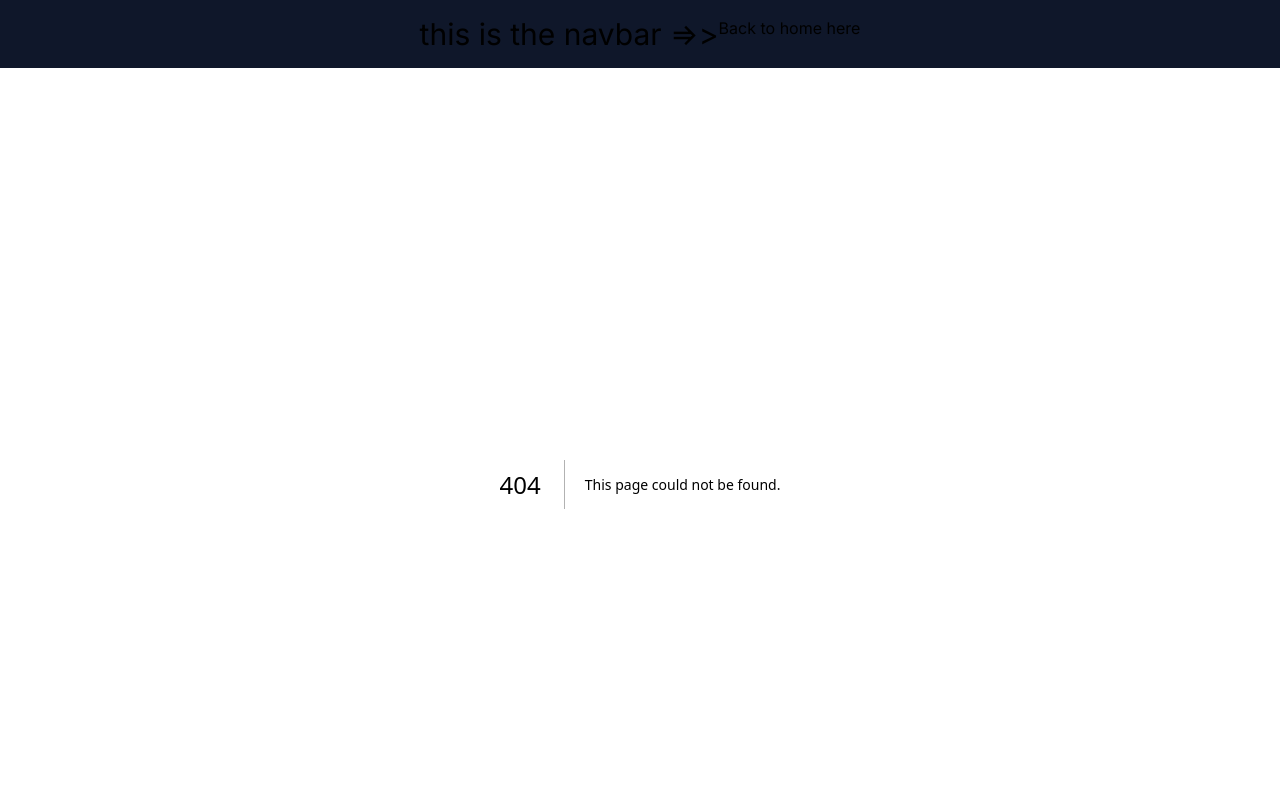
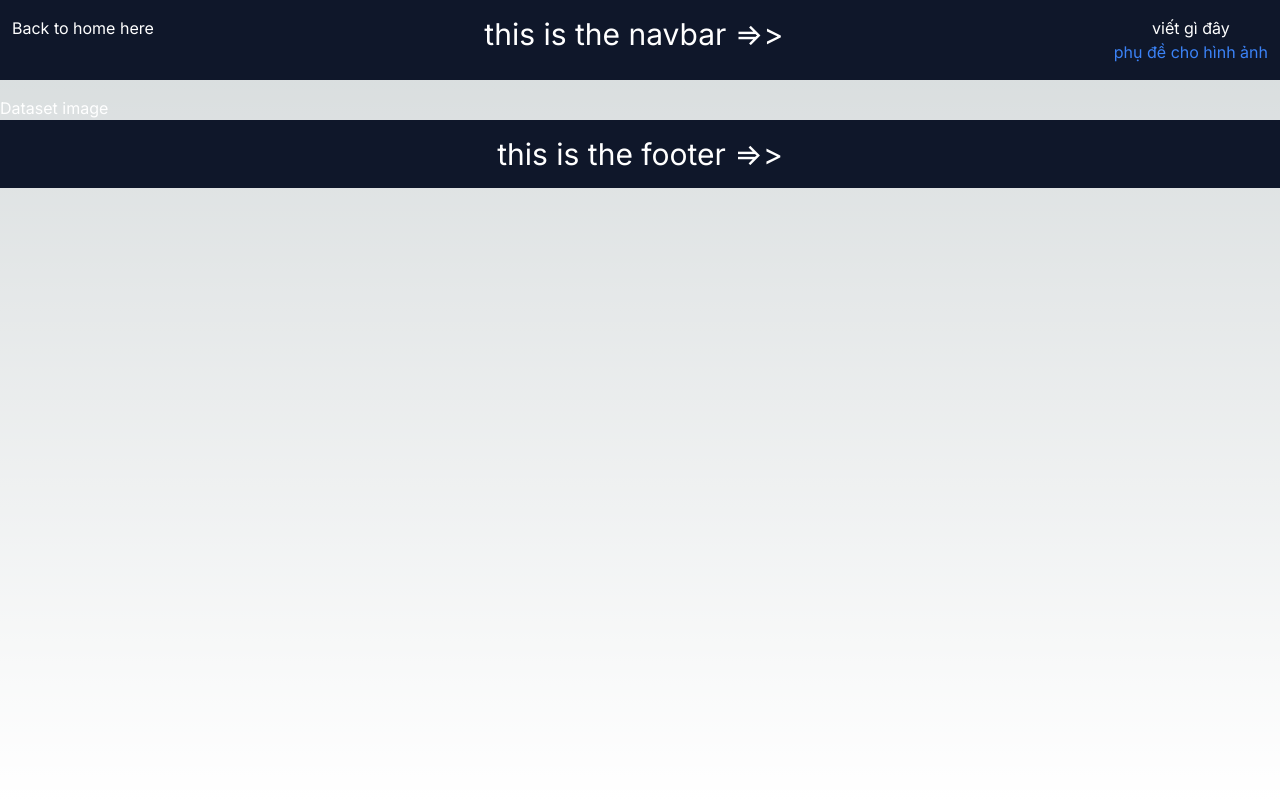
Before and after one commit to code-ga/crawl-comic, a Next.js app in the folder fe/: page /dataset/image in a window 1280 px wide. Before the commit this address had no page. Shown: the top 800 px of the page. Built offline with nearby package versions, Linux system fonts and the light colour scheme.

Commit message:
update ui

```diff
--- a/fe/src/app/chapter/[id]/page.tsx
+++ b/fe/src/app/chapter/[id]/page.tsx
@@ -41,7 +41,7 @@ export default function Page({ params }: { params: { id: string } }) {
         setChapter((pre) => ({ ...pre, loading: false }));
       });
     // eslint-disable-next-line react-hooks/exhaustive-deps
-  }, []);
+  }, [params.id]);
   if (chapterLoading) {
     return <Loading />;
   }
@@ -52,6 +52,7 @@ export default function Page({ params }: { params: { id: string } }) {
   console.log({ chapter });
   return (
     <div>
+      <button className="fixed text-center top-[50%] bg-blue-400 rotate-90">Phụ đề</button>
       <div className="text-center mb-4">
         {/* header */}
         <div>
@@ -94,11 +95,11 @@ export default function Page({ params }: { params: { id: string } }) {
             src={cdnUrl + "/image?url=" + image}
             alt={image}
             key={image}
-            width={window.innerWidth / 2}
+            width={window.innerWidth / 2 + 100}
             height={window.innerHeight / 2}
             // layout="fill" // required
             objectFit="cover" // change to suit your needs
-            className="mx-auto"
+            className="mx-auto w-auto h-auto"
           />
         ))}
       </div>
--- a/fe/src/app/comic/[id]/page.tsx
+++ b/fe/src/app/comic/[id]/page.tsx
@@ -45,7 +45,7 @@ export default function Page({ params }: { params: { id: string } }) {
         setComic((pre) => ({ ...pre, loading: false }));
       });
     // eslint-disable-next-line react-hooks/exhaustive-deps
-  }, []);
+  }, [params.id]);
   if (loading) {
     return <Loading />;
   }
@@ -229,7 +229,7 @@ export default function Page({ params }: { params: { id: string } }) {
             <div className="text-md mb-2 mt-7">
               {" "}
               <Link
-                href={`/chapter/${comic.Chapter[0].id}`}
+                href={`/chapter/${comic.Chapter[comic.Chapter.length - 1].id}`}
                 className="bg-red-700 p-3 px-5 border border-slate-700 rounded-md mx-3"
               >
                 Đọc từ đầu
--- /dev/null
+++ b/fe/src/app/dataset/image/page.tsx
@@ -0,0 +1,3 @@
+export default function Page() {
+    return <div>Dataset image</div>;
+}
--- /dev/null
+++ b/fe/src/app/dataset/page.tsx
@@ -0,0 +1,3 @@
+export default function Page() {
+    return <div>Dataset</div>;
+}
--- a/fe/src/app/template.tsx
+++ b/fe/src/app/template.tsx
@@ -6,16 +6,29 @@ export default function Template({
 }: Readonly<{ children: React.ReactNode }>) {
   return (
     <main className="w-full min-h-screen">
-      <div className="w-full flex justify-center content-center py-4 mb-4 bg-slate-900">
+      <div className="w-full flex justify-between p-3 text-center content-center py-4 mb-4 bg-slate-900">
         {/* navbar */}
+        <Link href="/">Back to home here</Link>
         <h1 className="text-3xl">this is the navbar {"=>>"}</h1>
-        <Link href="/">Back to home here</Link>
+        <div className="text-center">
+          <div>viết gì đây</div>
+          <div>
+            <Link
+              href="/dataset/image"
+              title="bạn có thể giúp chúng tôi tạo phụ đề cho hình ảnh được ko"
+              className="text-blue-500"
+              target="_blank"
+            >
+              phụ đề cho hình ảnh
+            </Link>
+          </div>
+        </div>
       </div>
       {children}
-      <div className="w-full flex justify-center content-center py-4 bg-slate-900 h-full">
+      <footer className="w-full flex justify-center content-center py-4 bg-slate-900 h-full">
         {/* footer */}
         <h1 className="text-3xl">this is the footer {"=>>"}</h1>
-      </div>
+      </footer>
     </main>
   );
 }
--- a/fe/src/components/ComicCard.tsx
+++ b/fe/src/components/ComicCard.tsx
@@ -8,7 +8,7 @@ export const ComicCard = ({ comic }: { comic: ComicsApiReturn }) => {
     return null;
   }
   return (
-    <div className="flex flex-col gap-2 bg-slate-900 m-3 border border-slate-700 justify-center content-center">
+    <div className="flex flex-col gap-2 p-3 bg-slate-900 m-3 border border-slate-700 justify-center content-center">
       <div className="flex justify-center content-center">
         <Image
           src={cdnUrl+"/image?url=" + comic.thumbnail || ""}
--- a/fe/src/components/ListComic.tsx
+++ b/fe/src/components/ListComic.tsx
@@ -38,10 +38,10 @@ export function ListComic({ app }: { app: AppApi }) {
       .finally(() => {
         setComic((pre) => ({ ...pre, loading: false }));
       });
-  // eslint-disable-next-line react-hooks/exhaustive-deps
-  }, []);
+    // eslint-disable-next-line react-hooks/exhaustive-deps
+  }, [page]);
   if (loading) {
-    return <Loading/>;
+    return <Loading />;
   }
   if (!data && error) {
     return <div>Server have some error</div>;
```
